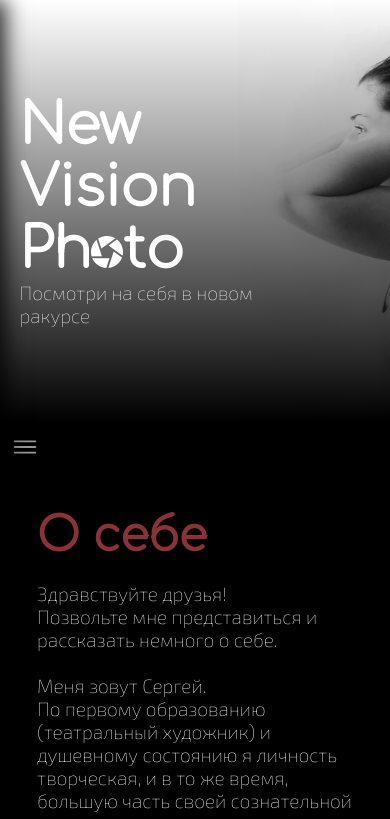
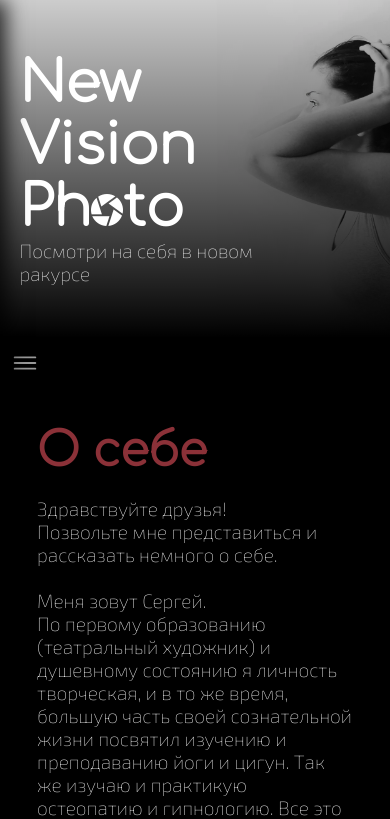
Before and after one commit to RitaKr/new-vision-photo, a plain HTML site: page index.html in a window 390 px wide. Shown: the top 819 px of the page. Drawn offline with nearby package versions, Linux system fonts and the light colour scheme.

Commit message:
Update style.css

```diff
--- a/style.css
+++ b/style.css
@@ -877,9 +877,9 @@ section .form-container .contactForm .formBox .inputBox input[type="submit"] {
 @media screen and (max-width: 720px) {
     header {
         width: 100%;
-        height: 50vh;
+        height: 40vh;
 
-        background-position: 60% 50%;
+        background-position: 70% 50%;
         background-repeat: no-repeat;
         background-size: cover ;
         background-blend-mode:normal;
@@ -890,7 +890,7 @@ section .form-container .contactForm .formBox .inputBox input[type="submit"] {
         transition: 1s ease;
     }
     header div {
-        height: 50vh;
+        height: 40vh;
         width: 70%;
         padding: 5%;
         display: flex;
```
